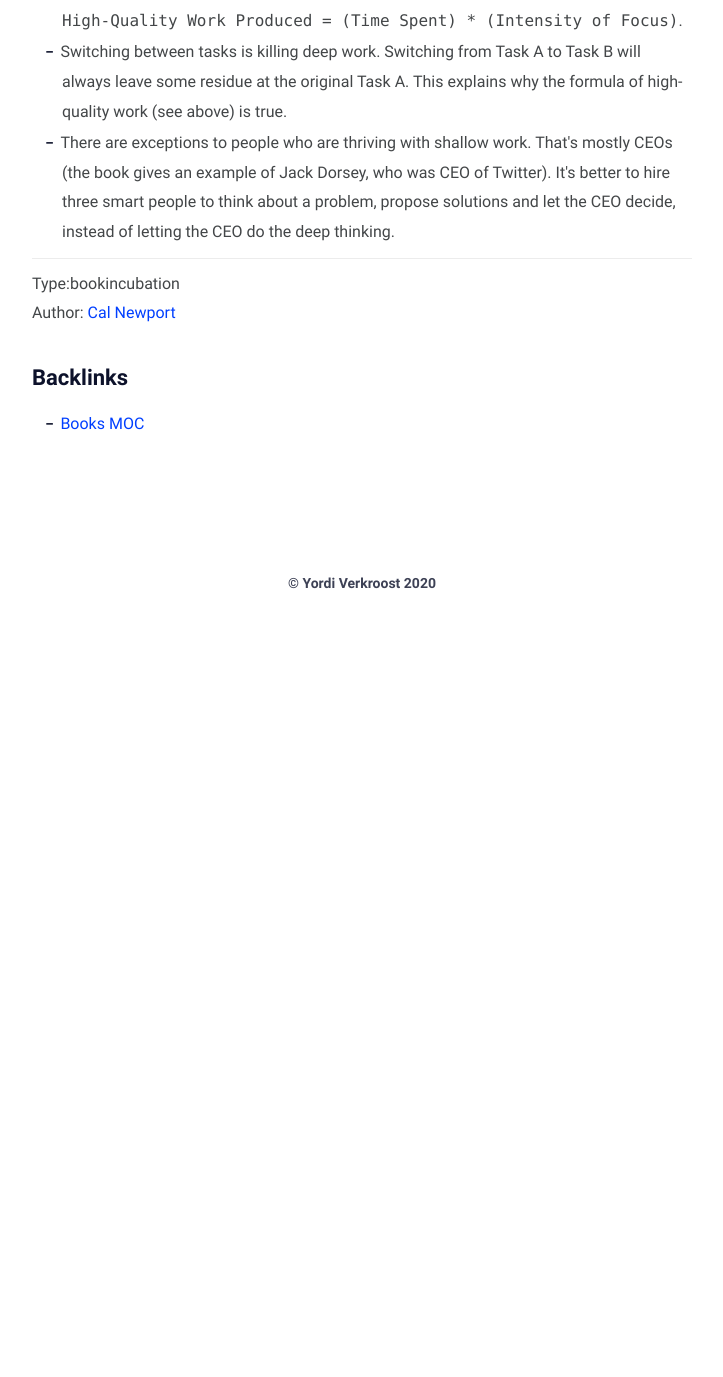
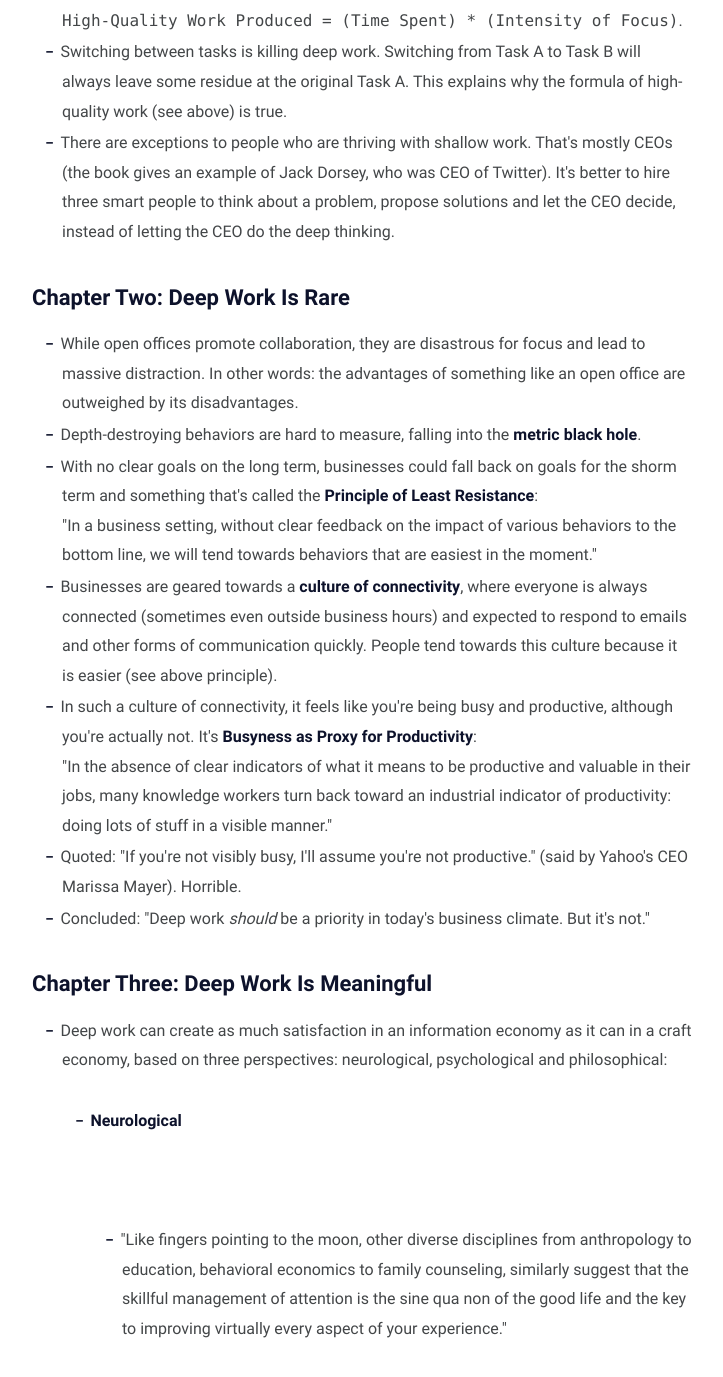
Before and after one commit to heymichal/heymichal.github.io, a Jekyll site: the page built from garden/cal-newport---deep-work.html, in a window 1280 px wide and 1400 px high, scrolled down 2696 px. Shown: the top 1377 px of the window, without its empty margins (278-1001 px from the left). Built offline with Jekyll 4.4.1, drawn with Linux system fonts in a browser that asks for light colours; before the commit the page ends 3326 px from its top, so only the background shows below that; some of the changed text lies outside the part shown.

Commit message:
Update garden

```diff
--- a/garden/cal-newport---deep-work.html
+++ b/garden/cal-newport---deep-work.html
@@ -62,6 +62,53 @@
 <li>There are exceptions to people who are thriving with shallow work. That's mostly CEOs (the book gives an example of Jack Dorsey, who was CEO of Twitter). It's better to hire three smart people to think about a problem, propose solutions and let the CEO decide, instead of letting the CEO do the deep thinking.</li>
 </ul>
 
+<h2 id="chapter-two-deep-work-is-rare">Chapter Two: Deep Work Is Rare</h2>
+
+<ul>
+<li>While open offices promote collaboration, they are disastrous for focus and lead to massive distraction. In other words: the advantages of something like an open office are outweighed by its disadvantages.</li>
+<li>Depth-destroying behaviors are hard to measure, falling into the <strong>metric black hole</strong>.</li>
+<li>With no clear goals on the long term, businesses could fall back on goals for the shorm term and something that's called the <strong>Principle of Least Resistance</strong>:<br />
+"In a business setting, without clear feedback on the impact of various behaviors to the bottom line, we will tend towards behaviors that are easiest in the moment."</li>
+<li>Businesses are geared towards a <strong>culture of connectivity</strong>, where everyone is always connected (sometimes even outside business hours) and expected to respond to emails and other forms of communication quickly. People tend towards this culture because it is easier (see above principle).</li>
+<li>In such a culture of connectivity, it feels like you're being busy and productive, although you're actually not. It's <strong>Busyness as Proxy for Productivity</strong>:<br />
+"In the absence of clear indicators of what it means to be productive and valuable in their jobs, many knowledge workers turn back toward an industrial indicator of productivity: doing lots of stuff in a visible manner."</li>
+<li>Quoted: "If you're not visibly busy, I'll assume you're not productive." (said by Yahoo's CEO Marissa Mayer). Horrible.</li>
+<li>Concluded: "Deep work <em>should</em> be a priority in today's business climate. But it's not."</li>
+</ul>
+
+<h2 id="chapter-three-deep-work-is-meaningful">Chapter Three: Deep Work Is Meaningful</h2>
+
+<ul>
+<li>Deep work can create as much satisfaction in an information economy as it can in a craft economy, based on three perspectives: neurological, psychological and philosophical:<br />
+<ul><br />
+<li><strong>Neurological</strong><br /><br />
+<ul><br /><br />
+<li>"Like fingers pointing to the moon, other diverse disciplines from anthropology to education, behavioral economics to family counseling, similarly suggest that the skillful management of attention is the sine qua non of the good life and the key to improving virtually every aspect of your experience."</li><br /><br />
+<li>Our brains construct our view of the world based on what we pay attention to, not to what actually happens. If your make sure your view of the world is positive, you can improve your world without changing anything concrete about it.</li><br /><br />
+</ul></li><br />
+<li><strong>Psychological</strong><br /><br />
+<ul><br /><br />
+<li>"Ironically, jobs are actually easier to enjoy than free time, because like flow activities they have built-in goals, feedback rules, and challenges, all of which encourage one to become involved in one's work, to concentrate and lose oneself in it. Free time, on the other hand, is unstructured, and requires much greater effort to be shaped into something that can be enjoyed."</li><br /><br />
+<li>People are at their best when immersed deeply in something challenging.</li><br /><br />
+</ul></li><br />
+<li><strong>Philosophical</strong><br /><br />
+<ul><br /><br />
+<li>There is something sacred in traditional craftmanship. The question is how we can get the same in knowledge work. There are two key observations:<br /><br /><br />
+<ol><br /><br /><br />
+<li>Any pursuit that supports high levels of skill can also generate a sense of sacredness. Handle your work with respect and care, and you can generate meaning in your professional life.</li><br /><br /><br />
+<li>Cultivating craftmanship is necessarily a deep task and therefore requires a commitment to deep work.</li><br /><br /><br />
+</ol></li><br /><br />
+</ul></li><br />
+</ul></li>
+<li>A deep life is a good life, any way you look at it.</li>
+</ul>
+
+<h1 id="part-2-the-rules">Part 2: The Rules</h1>
+
+<h2 id="rule-1-work-deeply">Rule #1: Work Deeply</h2>
+
+<p>...</p>
+
 <hr />
 
 <p>Type:<span class="tag">book</span><span class="tag">incubation</span><br />
```
